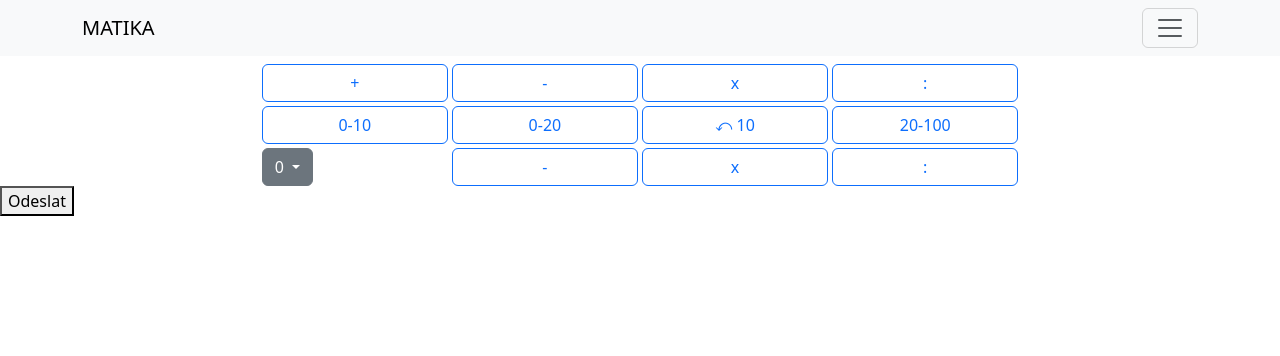
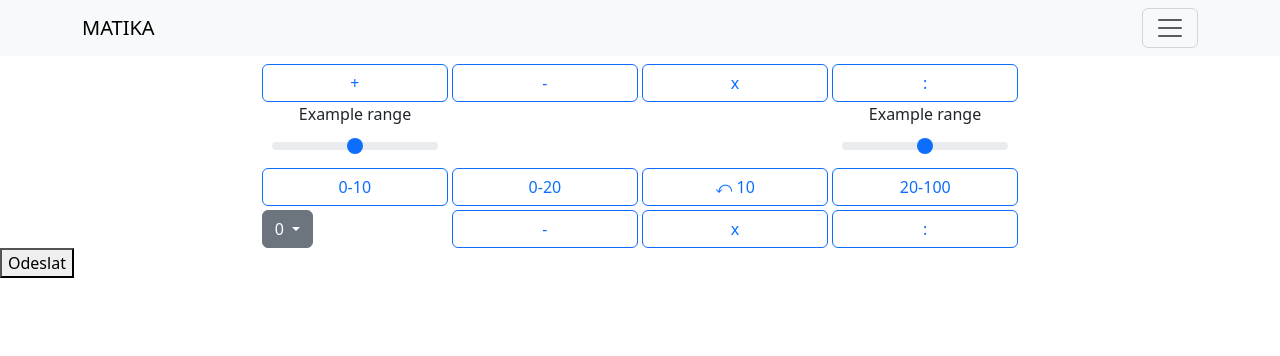
Before and after one commit to MarekMancik/matika, a Django app: page / in a window 1280 px wide. Shown: the top 356 px of the page. Run offline with Django 4.2, Linux system fonts and the light colour scheme.

Commit message:
add range button and upgrade folder index.html

```diff
--- a/templates/index.html
+++ b/templates/index.html
@@ -18,13 +18,24 @@
         </button>
         <div class="offcanvas offcanvas-end" tabindex="-1" id="offcanvasNavbar" aria-labelledby="offcanvasNavbarLabel">
           <div class="offcanvas-header">
-            <h5 class="offcanvas-title" id="offcanvasNavbarLabel">Offcanvas</h5>
+            <h5 class="offcanvas-title" id="offcanvasNavbarLabel">Menu:</h5>
             <button type="button" class="btn-close" data-bs-dismiss="offcanvas" aria-label="Close"></button>
           </div>
           <div class="offcanvas-body">
             <ul class="navbar-nav justify-content-end flex-grow-1 pe-3">
               <li class="nav-item">
-                <a class="nav-link active" aria-current="page" href="#">Home</a>
+                <a class="nav-link active" aria-current="page" href="">Home</a>
+              </li>
+               <li class="nav-item">
+                <a class="nav-link active" aria-current="page" href="">Přihlášení</a>
+              </li>
+              </li>
+               <li class="nav-item">
+                <a class="nav-link active" aria-current="page" href="">Registrace</a>
+              </li>
+              </li>
+               <li class="nav-item">
+                <a class="nav-link active" aria-current="page" href="">O aplikaci</a>
               </li>
               <li class="nav-item">
                 <a class="nav-link" href="#">Link</a>
@@ -79,6 +90,20 @@
       </div>
     </div>
   </main>
+
+  <main class="container text-center">
+    <div class="row">
+    <div class="col-2 mx-auto">
+    <label for="customRange3" class="form-label">Example range</label>
+    <input type="range" class="form-range" min="0" max="5" step="0.5" id="customRange3">
+    </div>
+    <div class="col-2 mx-auto">
+    <label for="customRange3" class="form-label">Example range</label>
+    <input type="range" class="form-range" min="0" max="5" step="0.5" id="customRange3">
+    </div>
+    </div>
+  </main>
+
 
   <main class="mt-1">
 
```
